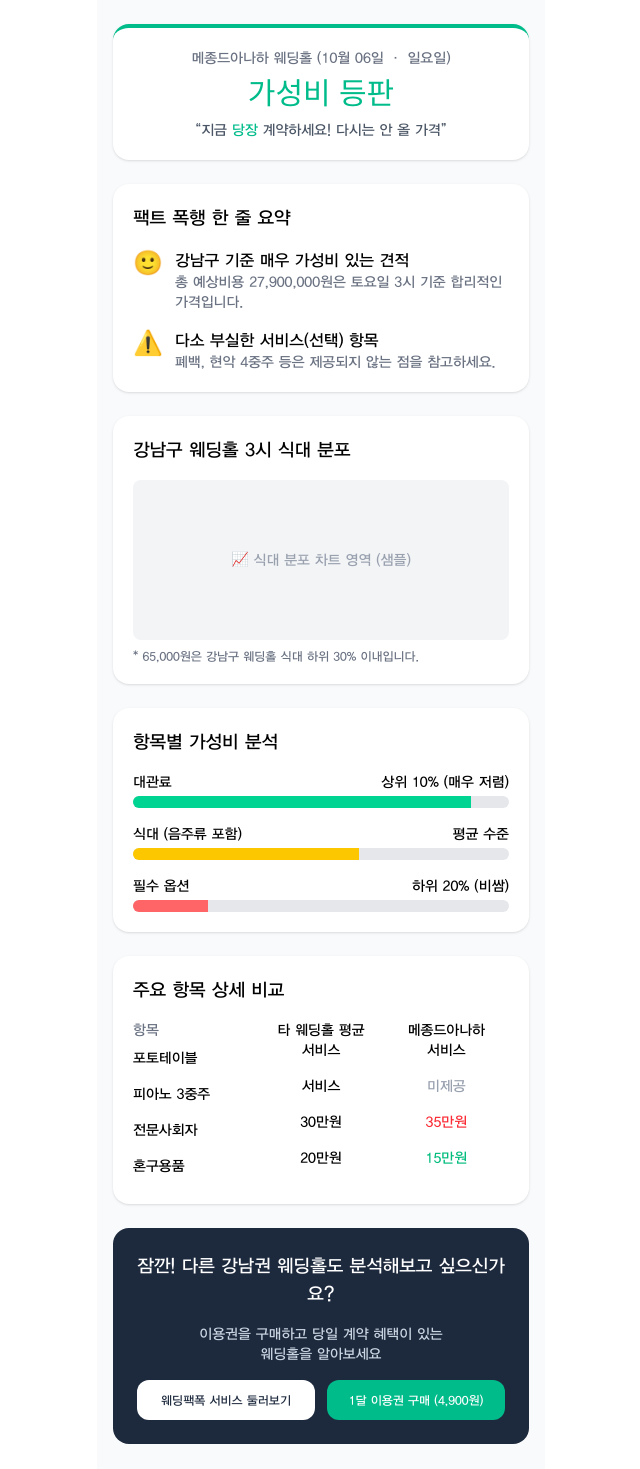
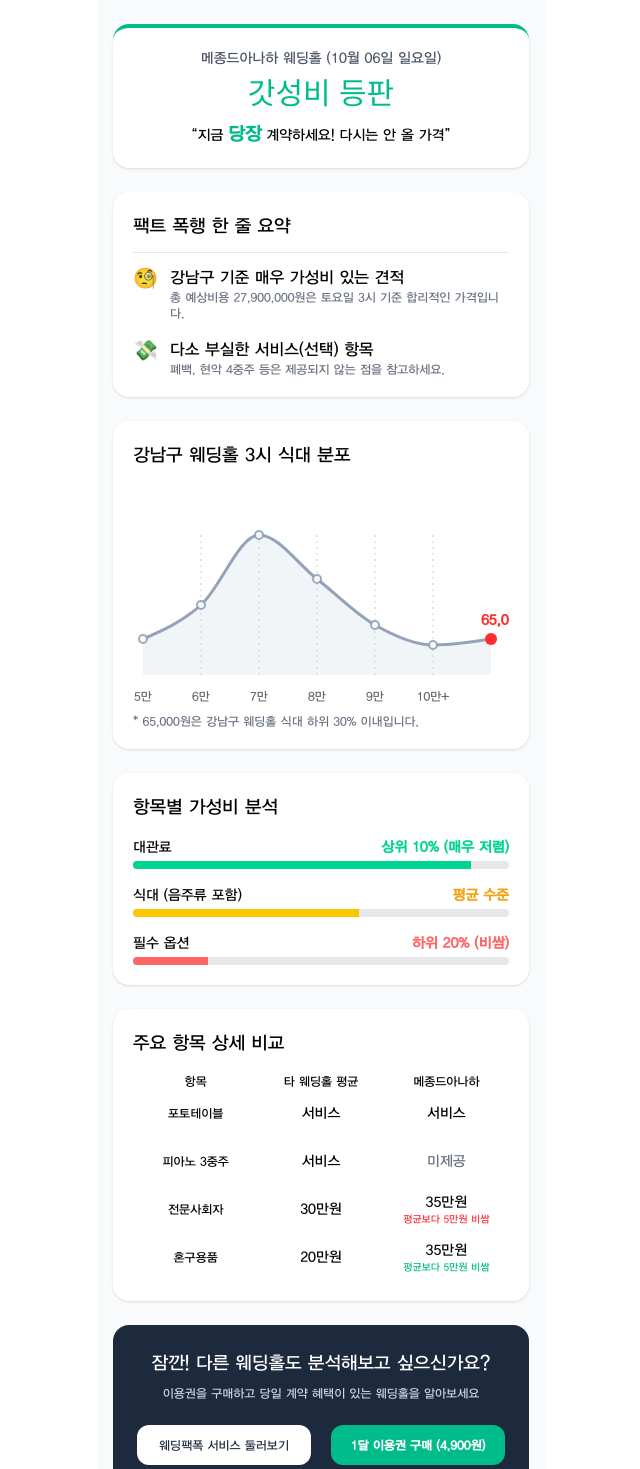
Before and after one commit to ticklemickle/wedding-ambush, a Next.js app: page /result in a window 1280 px wide. Shown: the top 1469 px of the page, without its empty margins (319-959 px from the left). Built offline with nearby package versions, Linux system fonts and the light colour scheme; a web font is replaced by a local one.

Commit message:
result design and chart done

```diff
--- /dev/null
+++ b/app/components/chart/MealLineChart.tsx
@@ -0,0 +1,247 @@
+"use client";
+
+import React from "react";
+import {
+  ResponsiveContainer,
+  AreaChart,
+  Area,
+  XAxis,
+  YAxis,
+  Tooltip,
+  ReferenceLine,
+} from "recharts";
+
+type DistPoint = { x: number; y: number };
+
+type DistributionChartProps = {
+  data?: DistPoint[];
+  highlightX?: number;
+  highlightLabel?: string;
+  height?: number;
+};
+
+const defaultData: DistPoint[] = [
+  { x: 50000, y: 18 },
+  { x: 60000, y: 35 },
+  { x: 70000, y: 70 },
+  { x: 80000, y: 48 },
+  { x: 90000, y: 25 },
+  { x: 100000, y: 15 },
+];
+
+function formatManTick(n: number) {
+  if (n >= 100000) return "10만+";
+  return `${Math.round(n / 10000)}만`;
+}
+
+function CustomDot({
+  cx,
+  cy,
+  payload,
+  highlightX,
+  highlightLabel,
+  // Recharts에서 넘겨줄 수 있으면 넣는 게 베스트:
+  // viewBox: { x, y, width, height }
+  viewBox,
+}: // eslint-disable-next-line @typescript-eslint/no-explicit-any
+any & {
+  highlightX: number;
+  highlightLabel: string;
+  viewBox?: { x: number; y: number; width: number; height: number };
+}) {
+  if (cx == null || cy == null) return null;
+  const isHighlight = payload?.x === highlightX;
+  if (!isHighlight) {
+    return (
+      <circle
+        cx={cx}
+        cy={cy}
+        r={4}
+        fill="#ffffff"
+        stroke="#94a3b8"
+        strokeWidth={2}
+        opacity={0.9}
+      />
+    );
+  }
+
+  const paddingX = 6;
+  const paddingY = 4;
+
+  const baseX = 10; // 기존 xloc
+  const baseY = 15; // 기존 yloc
+
+  // 대략적인 텍스트 박스 크기
+  const textWidth = highlightLabel.length * 8;
+  const textHeight = 16;
+
+  const boxW = textWidth + paddingX * 2;
+  const boxH = textHeight + paddingY * 2;
+
+  // 차트 영역이 없으면(=viewBox가 없으면) 기존처럼 동작
+  const vb = viewBox ?? { x: 0, y: 0, width: Infinity, height: Infinity };
+
+  // "가장자리 판단용" 여유 마진: 박스 크기 + 약간
+  const marginX = boxW + 8;
+  const marginY = boxH + 8;
+
+  // 오른쪽 끝에 가까우면 왼쪽으로(기존 -baseX), 왼쪽 끝이면 오른쪽으로(+baseX)
+  const flipX =
+    cx + marginX > vb.x + vb.width ? -1 : cx - marginX < vb.x ? +1 : -1;
+
+  // 위쪽 끝이면 아래로(+baseY), 아래쪽 끝이면 위로(-baseY)
+  const flipY =
+    cy - marginY < vb.y ? -1 : cy + marginY > vb.y + vb.height ? +1 : +1;
+
+  // dx/dy를 “항상 안쪽”으로 가도록 결정
+  const dx = baseX * flipX;
+  const dy = baseY * flipY;
+
+  // rect는 text 기준으로 배치 (text의 x,y를 기준점으로)
+  const textX = cx + dx;
+  const textY = cy - dy;
+
+  const rectX = textX - paddingX;
+  const rectY = textY - textHeight - paddingY;
+
+  return (
+    <g>
+      <circle cx={cx} cy={cy} r={6} fill="#ff2d2d" />
+
+      <rect
+        x={rectX}
+        y={rectY}
+        width={boxW}
+        height={boxH}
+        rx={4}
+        ry={4}
+        fill="white"
+        opacity={0.5}
+      />
+
+      <text x={textX} y={textY} fontSize={14} fontWeight={700} fill="#ff2d2d">
+        {highlightLabel}
+      </text>
+    </g>
+  );
+}
+
+export function MealLineChart({
+  data = defaultData,
+  highlightX = 0,
+  highlightLabel = "0원",
+  height = 220,
+}: DistributionChartProps) {
+  // highlightX가 data에 없을 수도 있어서 보간점 하나 추가
+  const withHighlightPoint = React.useMemo(() => {
+    const exists = data.some((d) => d.x === highlightX);
+    if (exists) return [...data].sort((a, b) => a.x - b.x);
+
+    const sorted = [...data].sort((a, b) => a.x - b.x);
+    let y = sorted[0]?.y ?? 0;
+
+    for (let i = 0; i < sorted.length - 1; i++) {
+      const a = sorted[i];
+      const b = sorted[i + 1];
+      if (highlightX >= a.x && highlightX <= b.x) {
+        const t = (highlightX - a.x) / (b.x - a.x);
+        y = a.y + (b.y - a.y) * t;
+        break;
+      }
+    }
+
+    return [...sorted, { x: highlightX, y }].sort((a, b) => a.x - b.x);
+  }, [data, highlightX]);
+
+  /** ✅ dot 렌더 함수도 useCallback으로 안정화 */
+  const renderDot = React.useCallback(
+    // eslint-disable-next-line @typescript-eslint/no-explicit-any
+    (props: any) => (
+      <CustomDot
+        {...props}
+        highlightX={highlightX}
+        highlightLabel={highlightLabel}
+      />
+    ),
+    [highlightX, highlightLabel]
+  );
+
+  const baseTicks = React.useMemo(
+    () => [...data].sort((a, b) => a.x - b.x).map((d) => d.x),
+    [data]
+  );
+
+  const xTicks = React.useMemo(
+    () => withHighlightPoint.map((d) => d.x).sort((a, b) => a - b),
+    [withHighlightPoint]
+  );
+
+  // 총 7개 중 양끝 제외한 5개
+  const innerXTicks = React.useMemo(() => xTicks.slice(1, -1), [xTicks]);
+
+  // 세로선이 닿을 “데이터 최상단”
+  const yMax = React.useMemo(
+    () => Math.max(...withHighlightPoint.map((d) => d.y)),
+    [withHighlightPoint]
+  );
+
+  return (
+    <div className="w-full" style={{ height }}>
+      <ResponsiveContainer width="100%" height="100%">
+        <AreaChart
+          data={withHighlightPoint}
+          margin={{ top: 50, right: 18, left: 10, bottom: 0 }}
+        >
+          <XAxis
+            dataKey="x"
+            type="number"
+            scale="linear"
+            domain={["dataMin", "dataMax"]}
+            ticks={baseTicks}
+            interval={0}
+            tickFormatter={formatManTick}
+            tickMargin={10}
+            axisLine={false}
+            tickLine={false}
+            tick={{ fontSize: 12 }}
+          />
+
+          <YAxis hide domain={[0, yMax]} />
+
+          {innerXTicks.map((x) => (
+            <ReferenceLine
+              key={`v-guide-${x}`}
+              segment={[
+                { x, y: 0 },
+                { x, y: yMax },
+              ]}
+              stroke="#cfd0d1"
+              strokeWidth={1}
+              strokeDasharray="2 4"
+            />
+          ))}
+
+          {/* <Tooltip
+            // eslint-disable-next-line @typescript-eslint/no-explicit-any
+            formatter={(v: any, _name: any, ctx: any) => {
+              const x = ctx?.payload?.x as number;
+              return [v, formatWon(x)];
+            }}
+            labelFormatter={() => ""}
+          /> */}
+          <Area
+            name="분포도"
+            type="monotone"
+            dataKey="y"
+            stroke="#94a3b8"
+            strokeWidth={3}
+            fill="#cbd5e1"
+            fillOpacity={0.25}
+            dot={renderDot}
+            activeDot={false}
+          />
+        </AreaChart>
+      </ResponsiveContainer>
+    </div>
+  );
+}
--- a/app/globals.css
+++ b/app/globals.css
@@ -7,34 +7,28 @@
 :root {
   --background: #ffffff;
   --foreground: #171717;
+}
+
+@theme {
+  /* 기본 배경/글자색 (시스템 예약어) */
+  --background: #ffffff;
+  --foreground: #171717;
 
   /* Text Colors */
   --color-text-primary: #111827;
   --color-text-secondary: #6b7280;
   --color-text-muted: #9ca3af;
 
-  --main-color: #00bc8b; /* primary */
-  --main-light: #00e6aa; /* hover / light bg */
-  --main-dark: #018c68; /* heading / strong */
-  --main-shadow: rgba(48, 249, 209, 0.25);
+  /* Main Color System */
+  --color-main: #00bc8b;
+  --color-main-light: #00e6aa;
+  --color-main-dark: #018c68;
+  --color-main-shadow: rgba(48, 249, 209, 0.25);
 
-  --toast-shadow: #3d3d3d;
-}
+  --color-toast-shadow: #3d3d3d;
 
-@theme inline {
-  --color-background: var(--background);
-  --color-foreground: var(--foreground);
-
-  /* ✅ main color system -> Tailwind tokens */
-  --color-main: var(--main-color);
-  --color-main-light: var(--main-light);
-  --color-main-dark: var(--main-dark);
-  --color-main-shadow: var(--main-shadow);
-
-  --color-toast-shadow: var(--toast-shadow);
-
-  /* ✅ shadow token */
-  --shadow-main: 0 4px 12px var(--main-shadow);
+  /* Shadow Token (위에서 정의한 변수 바로 참조 가능) */
+  --shadow-main: 0 4px 12px var(--color-main-shadow);
 }
 
 @media (prefers-color-scheme: dark) {
--- a/app/result/page.tsx
+++ b/app/result/page.tsx
@@ -1,41 +1,77 @@
+import React from "react";
+import { MealLineChart } from "../components/chart/MealLineChart";
+
 export default async function ResultPage({
   params,
 }: {
   params: { jobId: string };
 }) {
+  const rows = [
+    { item: "포토테이블", avg: "서비스", maison: "서비스" },
+    {
+      item: "피아노 3중주",
+      avg: "서비스",
+      maison: <span className="text-gray-500">미제공</span>,
+    },
+    {
+      item: "전문사회자",
+      avg: "30만원",
+      maison: (
+        <div className="text-center">
+          <p>35만원</p>
+          <p className="text-[10px] font-350 text-red-500">
+            평균보다 5만원 비쌈
+          </p>
+        </div>
+      ),
+    },
+    {
+      item: "혼구용품",
+      avg: "20만원",
+      maison: (
+        <div className="text-center">
+          <p>35만원</p>
+          <p className="text-[10px] font-350 text-emerald-500">
+            평균보다 5만원 비쌈
+          </p>
+        </div>
+      ),
+    },
+  ];
+
   return (
     <main className="min-h-screen bg-gray-50 px-4 py-6 space-y-6 max-w-md mx-auto">
       {/* 1️⃣ 상단 요약 카드 */}
       <section className="bg-white rounded-2xl shadow p-5 text-center border-t-4 border-main">
-        <p className="text-sm text-gray-500">
-          메종드아나하 웨딩홀 (10월 06일 · 일요일)
+        <p className="text-sm text-gray-600 font-340">
+          메종드아나하 웨딩홀 (10월 06일 일요일)
         </p>
-        <h1 className="text-3xl font-Jalnan2 text-main mt-2">가성비 등판</h1>
-        <p className="text-sm text-gray-600 mt-2">
-          “지금 <span className="text-main font-340">당장</span> 계약하세요!
-          다시는 안 올 가격”
+        <h1 className="text-3xl font-Jalnan2 text-main mt-2">갓성비 등판</h1>
+        <p className="text-sm font-350 mt-2">
+          “지금 <span className="text-main text-lg font-semibold">당장</span>{" "}
+          계약하세요! 다시는 안 올 가격”
         </p>
       </section>
 
       {/* 2️⃣ 팩트 요약 */}
       <section className="bg-white rounded-2xl shadow p-5 space-y-4">
-        <h2 className="font-350 text-lg">팩트 폭행 한 줄 요약</h2>
-
+        <h2 className="font-350 text-lg mb-1">팩트 폭행 한 줄 요약</h2>
+        <hr className="border-t border-gray-200 my-3" />
         <div className="flex gap-3">
-          <span className="text-2xl">🙂</span>
+          <span className="text-xl">🧐</span>
           <div>
             <p className="font-340">강남구 기준 매우 가성비 있는 견적</p>
-            <p className="text-sm text-gray-500">
+            <p className="text-xs text-gray-500">
               총 예상비용 27,900,000원은 토요일 3시 기준 합리적인 가격입니다.
             </p>
           </div>
         </div>
 
         <div className="flex gap-3">
-          <span className="text-2xl">⚠️</span>
+          <span className="text-xl">💸</span>
           <div>
             <p className="font-340">다소 부실한 서비스(선택) 항목</p>
-            <p className="text-sm text-gray-500">
+            <p className="text-xs text-gray-500">
               폐백, 현악 4중주 등은 제공되지 않는 점을 참고하세요.
             </p>
           </div>
@@ -47,8 +83,8 @@ export default async function ResultPage({
         <h2 className="font-350 text-lg mb-4">강남구 웨딩홀 3시 식대 분포</h2>
 
         {/* 차트 더미 */}
-        <div className="h-40 bg-gray-100 rounded-lg flex items-center justify-center text-gray-400 text-sm">
-          📈 식대 분포 차트 영역 (샘플)
+        <div>
+          <MealLineChart highlightX={110000} highlightLabel="65,000원" />
         </div>
 
         <p className="text-xs text-gray-500 mt-2">
@@ -65,71 +101,70 @@ export default async function ResultPage({
           value={90}
           color="bg-emerald-400"
           note="상위 10% (매우 저렴)"
+          noteColor="text-emerald-400"
         />
         <Progress
           label="식대 (음주류 포함)"
           value={60}
           color="bg-yellow-400"
           note="평균 수준"
+          noteColor="text-[#f5a216]"
         />
         <Progress
           label="필수 옵션"
           value={20}
           color="bg-red-400"
           note="하위 20% (비쌈)"
+          noteColor="text-red-400"
         />
       </section>
 
       {/* 5️⃣ 주요 항목 비교 */}
-      <section className="bg-white rounded-2xl shadow p-5">
+      <section className="bg-white rounded-2xl shadow p-5 ">
         <h2 className="font-350 text-lg mb-4">주요 항목 상세 비교</h2>
 
-        <div className="grid grid-cols-3 text-sm">
-          <div className="font-340 text-gray-500">항목</div>
-          <div className="font-340 text-center">타 웨딩홀 평균</div>
-          <div className="font-340 text-center">메종드아나하</div>
+        <div className="grid grid-cols-3 text-sm items-center text-center">
+          {/* header */}
+          <div className="text-xs ">항목</div>
+          <div className="text-xs">타 웨딩홀 평균</div>
+          <div className="text-xs">메종드아나하</div>
 
-          <div className="py-2">포토테이블</div>
-          <div className="text-center">서비스</div>
-          <div className="text-center">서비스</div>
-
-          <div className="py-2">피아노 3중주</div>
-          <div className="text-center">서비스</div>
-          <div className="text-center text-gray-400">미제공</div>
-
-          <div className="py-2">전문사회자</div>
-          <div className="text-center">30만원</div>
-          <div className="text-center text-red-500">35만원</div>
-
-          <div className="py-2">혼구용품</div>
-          <div className="text-center">20만원</div>
-          <div className="text-center text-emerald-500">15만원</div>
+          {/* rows */}
+          {rows.map((r) => (
+            <React.Fragment key={r.item}>
+              <div className="py-4 text-xs">{r.item}</div>
+              <div className="">{r.avg}</div>
+              <div className="">{r.maison}</div>
+            </React.Fragment>
+          ))}
         </div>
       </section>
 
       {/* 6️⃣ CTA */}
-      <section className="bg-slate-800 rounded-2xl p-6 text-white text-center space-y-4">
-        <p className="font-340 text-lg">
-          잠깐! 다른 강남권 웨딩홀도 분석해보고 싶으신가요?
+      <section className="bg-slate-800 rounded-2xl p-6 text-white text-center space-y-3">
+        <p className="font-340 text-lg mb-2">
+          잠깐! 다른 웨딩홀도 분석해보고 싶으신가요?
         </p>
-        <div className="text-sm text-slate-300">
-          <p>이용권을 구매하고 당일 계약 혜택이 있는</p>
-          <p>웨딩홀을 알아보세요</p>
+        <div className="text-xs text-slate-300">
+          <p>이용권을 구매하고 당일 계약 혜택이 있는 웨딩홀을 알아보세요</p>
         </div>
 
-        <div className="flex gap-3 text-xs">
-          <button className="flex-1 bg-white text-slate-800 py-3 rounded-xl font-340">
+        <div className="flex gap-5 text-xs font-350 mt-6">
+          <button className="flex-1 bg-white text-slate-800 py-3 rounded-xl ">
             웨딩팩폭 서비스 둘러보기
           </button>
-          <button className="flex-1 bg-main py-3 rounded-xl font-340">
+          <button className="flex-1 bg-main py-3 rounded-xl font-semibold">
             1달 이용권 구매 (4,900원)
           </button>
         </div>
       </section>
 
-      <p className="text-xs text-gray-400 text-center">
-        본 결과는 참고용이며 실제 계약 내용은 웨딩홀에 확인 바랍니다.
-      </p>
+      <div className="text-xs text-gray-400 text-center">
+        <p>동일 지역 및 시기의 계약 기반 분석 결과입니다.</p>
+        <p>
+          본 결과는 참고용으로 실제 계약 내용은 해당 웨딩홀로 문의 바랍니다.
+        </p>
+      </div>
     </main>
   );
 }
@@ -141,19 +176,21 @@ function Progress({
   value,
   color,
   note,
+  noteColor,
 }: {
   label: string;
   value: number;
   color: string;
   note: string;
+  noteColor: string;
 }) {
   return (
     <div>
       <div className="flex justify-between text-sm mb-1">
         <span>{label}</span>
-        <span className="font-340">{note}</span>
+        <span className={`font-semibold ${noteColor}`}>{note}</span>
       </div>
-      <div className="h-3 bg-gray-200 rounded-full overflow-hidden">
+      <div className="h-2 bg-gray-200 rounded-full overflow-hidden">
         <div className={`h-full ${color}`} style={{ width: `${value}%` }} />
       </div>
     </div>
--- a/package.json
+++ b/package.json
@@ -13,7 +13,8 @@
     "next": "16.1.1",
     "react": "19.2.3",
     "react-dom": "19.2.3",
-    "react-dropzone": "^14.3.8"
+    "react-dropzone": "^14.3.8",
+    "recharts": "^3.6.0"
   },
   "devDependencies": {
     "@tailwindcss/postcss": "^4",
```
Also changed, not shown: 1 other file (tests, documents, lock files or other folders).
